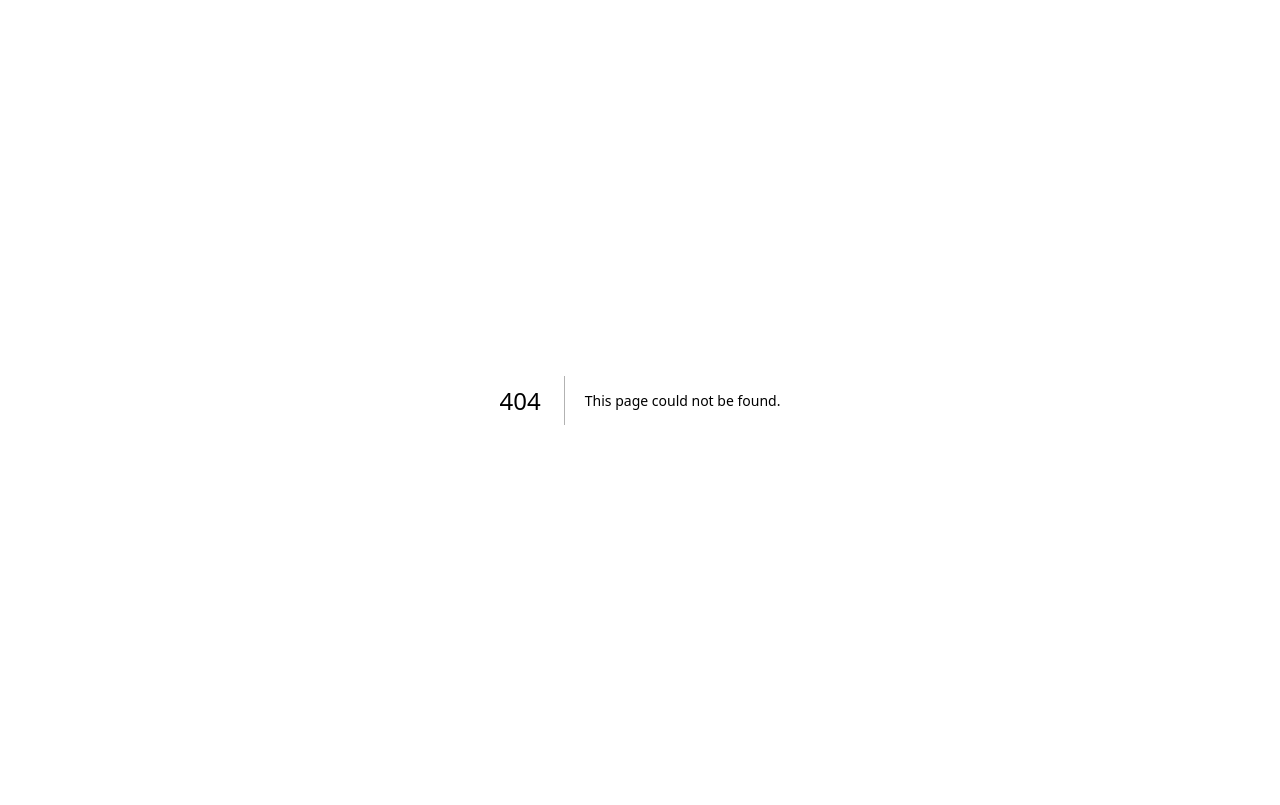
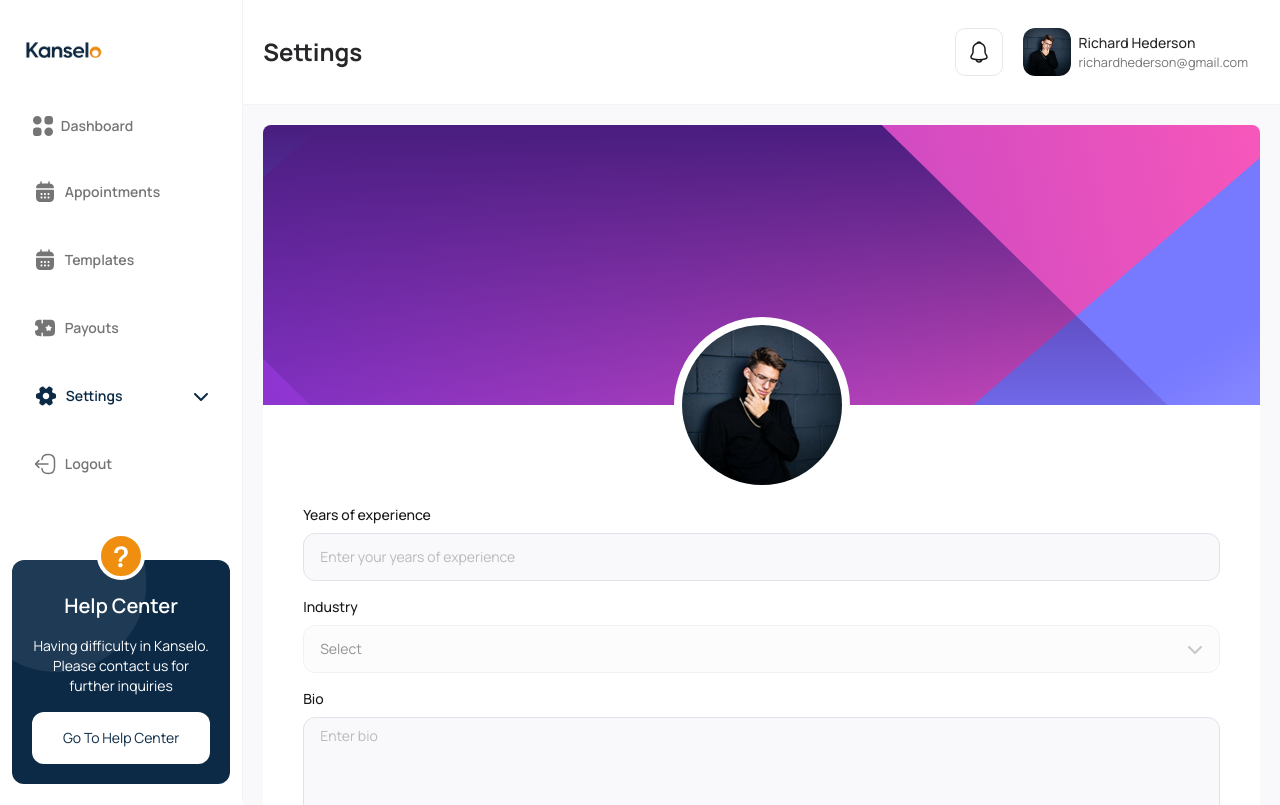
Before and after one commit to jupitaco/kanselo-mentor, a Next.js app: page /settings/business in a window 1280 px wide. Before the commit this address had no page. Built offline with nearby package versions, Linux system fonts and the light colour scheme.

Commit message:
add business in settings

```diff
--- /dev/null
+++ b/app/(main)/(settings)/settings/business/page.tsx
@@ -0,0 +1,9 @@
+import { Business } from "@/components/main/settings/business";
+import { Metadata } from "next";
+import React from "react";
+
+export const metadata: Metadata = { title: "Basic Settings" };
+
+export default function page() {
+  return <Business />;
+}
--- a/app/(main)/templates/edit/[id]/page.tsx
+++ b/app/(main)/templates/edit/[id]/page.tsx
@@ -2,7 +2,7 @@ import { EditTemplate } from '@/components/main/templates/templateForm'
 import GoBackBtn from '@/components/ui/goBackBtn'
 import React, { use } from 'react'
 
-export default function page({ params }: { params: Promise<{ id: string }> }) {
+export default function Page({ params }: { params: Promise<{ id: string }> }) {
     const { id } = use(params)
     return (
         <main className="p-5 space-y-7">
--- a/components/main/payouts/balance.tsx
+++ b/components/main/payouts/balance.tsx
@@ -1,5 +1,4 @@
 
-import Button from "@/components/ui/button";
 import { EditPayoutForm } from "./payoutForms";
 
 
--- /dev/null
+++ b/components/main/settings/business.tsx
@@ -0,0 +1,157 @@
+"use client";
+
+import Button from "@/components/ui/button";
+import FormInput from "@/components/ui/formInput";
+import { filterData } from "@/mock";
+import { allImages } from "@/public/images/images";
+import Image from "next/image";
+import React from "react";
+import { useState } from "react";
+
+export const Business = () => {
+  // const [formData, setFormData] = useState({
+  //   fullName: userData?.fullName || '',
+  //   email: userData?.email || '',
+  // });
+  const [edit, setEdit] = useState(false);
+  const [select, setSelect] = useState<string>("");
+
+
+  // const handleChange = (
+  //   e: FormEvent<HTMLInputElement | HTMLSelectElement | HTMLTextAreaElement>,
+  // ) => {
+  //   const { id, value } = e.target as HTMLInputElement;
+  //   setFormData((prev) => ({ ...prev, [id]: value }));
+  // };
+
+  // const initialStatus: ActionFormStatus & { data: UserDataAndAccessToken } = {
+  //   error: false,
+  //   message: '',
+  //   data: {} as UserDataAndAccessToken,
+  // };
+
+  // const updateUserWithId = (state: ActionFormStatus, payload: FormData) => {
+  //   return updateUserAction(state, userData?._id as string, payload);
+  // };
+
+  // const [state, formAction, isPending] = useActionState(
+  //   updateUserWithId,
+  //   initialStatus,
+  //   '/',
+  // );
+
+  // useEffect(() => {
+  //   if (state?.error) {
+  //     handleError('Profile Update', state?.message);
+  //   } else if (state?.message) {
+  //     handleSuccess('Profile Update', state?.message);
+  //     setTimeout(() => {
+  //       setEdit(false);
+  //     }, 10);
+  //   }
+  // }, [state, edit]);
+
+  return (
+    <form
+      // action={formAction}
+      className="w-full space-y-4"
+    >
+      <section className="space-y-4">
+        <article className="flex flex-wrap justify-between gap-4">
+          <FormInput
+            id="yearsOfExperience"
+            name="yearsOfExperience"
+            type="text"
+            label="Years of experience"
+            placeholder="Enter your years of experience"
+            className="w-full"
+            disabled={!edit}
+            required
+          />
+
+          <FormInput
+            id="industry"
+            name="industry"
+            type="shadSelect"
+            label="Industry"
+            placeholder="Select"
+            value={select}
+            shadcnSelectData={filterData}
+            onSelectItem={(e) => setSelect(e)}
+            className="w-full"
+            disabled={!edit}
+            required
+          />
+
+          <FormInput
+            id="bio"
+            name="bio"
+            type="textarea"
+            label="Bio"
+            placeholder="Enter bio"
+            className="w-full"
+            disabled={!edit}
+            required
+          />
+
+          <FormInput
+            id="consultationFee"
+            name="consultationFee"
+            type="number"
+            label="Consultation fee (per session)"
+            placeholder="Enter fee"
+            className="w-full"
+            disabled={!edit}
+            required
+          />
+        </article>
+
+
+        <div className="mt-9 flex items-center justify-end pt-5">
+          {edit ? (
+            <div className="flex gap-3">
+              <Button
+                className="outline-btn"
+                type="button"
+                onClick={() => setEdit(!edit)}
+              >
+                Cancel
+              </Button>
+              <Button
+                className="pry-btn"
+                type="submit"
+              // loading={isPending}
+              >
+                Save Changes
+              </Button>
+            </div>
+          ) : (
+            <div className="flex gap-3">
+              <Button
+                className="outline-btn text-center"
+                onClick={() => setEdit(!edit)}
+                type="button"
+              >
+                Edit
+              </Button>
+            </div>
+          )}
+        </div>
+      </section>
+    </form>
+  );
+};
+
+export const ChangeUserProfile = () => {
+  return (
+    <figure className="relative size-40 overflow-hidden rounded-full">
+      <Image
+        src={allImages.avatar}
+        alt=""
+        fill
+        sizes="100%"
+        className="object-cover"
+      />
+    </figure>
+  );
+};
```
